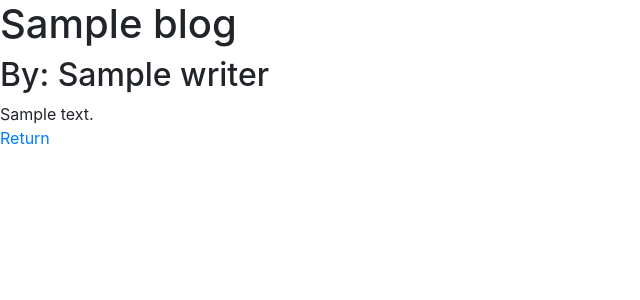
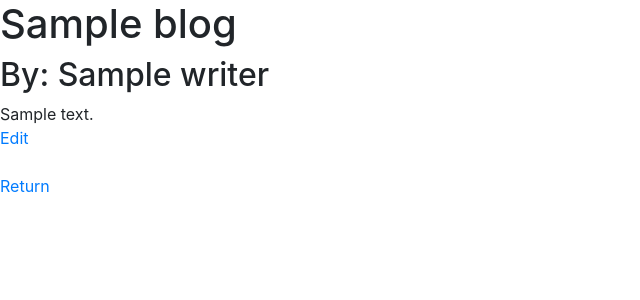
Before and after one commit to Feven98/capstone_blog, a Django app: template main_app/templates/blog_detail.html in a window 1280 px wide. Shown: the part 56-356 px from the top of the page, without its empty margins (0-640 px from the left). Run offline with Django 4.2, Linux system fonts and the light colour scheme; the template is opened without the code that fills it: most values are stand-ins (such as "Sample title", 1, 10 or a date in 2020); data that the repository does not hold is empty.

Commit message:
create link for update

```diff
--- a/main_app/templates/blog_detail.html
+++ b/main_app/templates/blog_detail.html
@@ -5,5 +5,15 @@
 <h2>By: {{blog.writer}}</h2>
 {{ blog.content}}
 </br>
+<div class="buttons">
+<a href="{% url 'blog_update' blog.pk %}">Edit</a>
+</div>
+</br>
+<!-- <div class="detail__container">
+    <div class="buttons">
+        <a href="{% url 'blog_update' blog.pk %}" class="button is-info">
+            </a>
+            </div>
+            </div> -->
 <a href="{% url 'home' %}">Return</a>
 {% endblock %}
```
